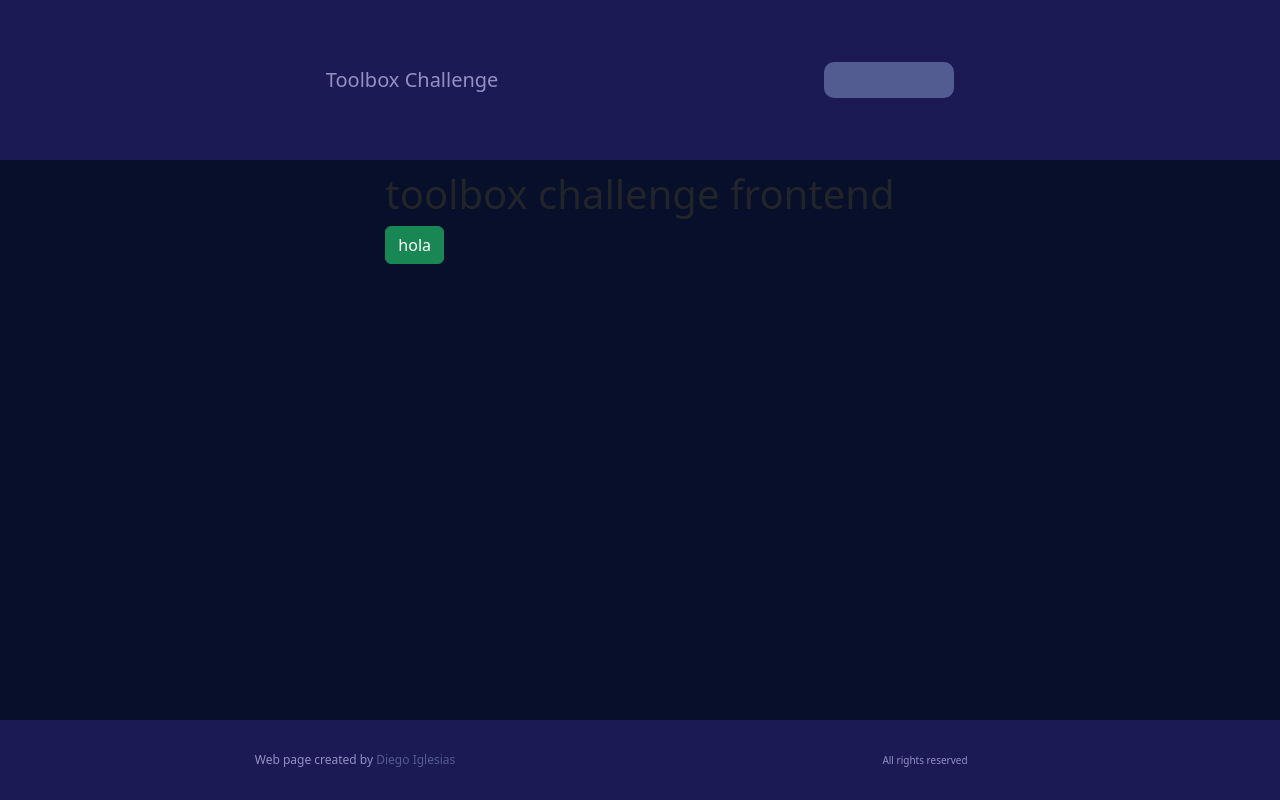
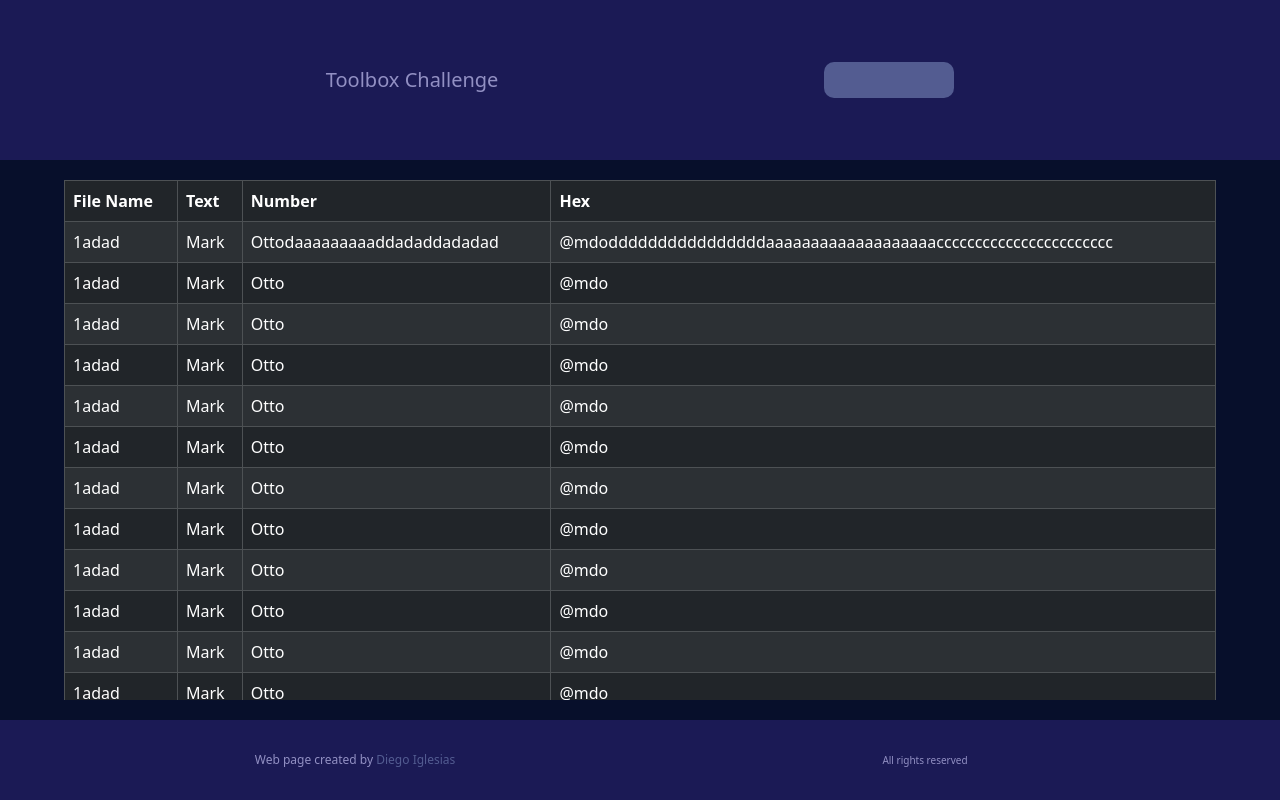
Before and after one commit to diegoiglesiasrojo/Toolbox-Challenge-Frontend, a React (Vite) app: page / in a window 1280 px wide. Built offline with nearby package versions, Linux system fonts and the light colour scheme; no server answers.

Commit message:
v0.7.1 | Created TableWithData component. Styles from table added.

```diff
--- a/package.json
+++ b/package.json
@@ -1,7 +1,7 @@
 {
   "name": "toolbox-challenge-frontend",
   "private": true,
-  "version": "0.7.0",
+  "version": "0.7.1",
   "type": "module",
   "scripts": {
     "dev": "vite",
--- a/src/App.css
+++ /dev/null
@@ -1,3 +0,0 @@
-main {
-  padding: 10px;
-}
--- a/src/App.jsx
+++ b/src/App.jsx
@@ -1,5 +1,3 @@
-import "./App.css";
-import Button from "react-bootstrap/Button";
 import Spinner from "react-bootstrap/Spinner";
 import { useDispatch } from "react-redux";
 import { useEffect, useState } from "react";
@@ -8,6 +6,7 @@ import { getDataServices } from "./services/getData.services";
 import Header from "./components/Header";
 import Footer from "./components/Footer";
 import TheToast from "./components/TheToast";
+import TableWithData from "./components/TableWithData";
 
 const App = () => {
   const dispatch = useDispatch();
@@ -27,10 +26,6 @@ const App = () => {
     generateData();
     setIsLoading(false);
   }, []);
-
-  // import { useSelector, useDispatch } from "react-redux";
-  // const data = useSelector((state) => state.dataFromApi.data);
-  //console.log(isLoading);
 
   if (isLoading) {
     return (
@@ -62,18 +57,7 @@ const App = () => {
     <>
       <TheToast showToast={showToast} setShowToast={setShowToast} />
       <Header />
-      <main style={{ minHeight: "70vh" }}>
-        <h1>toolbox challenge frontend</h1>
-        <Button
-          variant='success'
-          onClick={() => {
-            console.log("holaa");
-            setShowToast(!showToast);
-          }}
-        >
-          hola
-        </Button>
-      </main>
+      <TableWithData />
       <Footer />
     </>
   );
--- /dev/null
+++ b/src/components/TableWithData.jsx
@@ -0,0 +1,133 @@
+import React from "react";
+import Table from "react-bootstrap/Table";
+import { useSelector } from "react-redux";
+
+const TableWithData = () => {
+  const data = useSelector((state) => state.dataFromApi.data);
+  console.log(data);
+  return (
+    <main style={{ minHeight: "70vh" }}>
+      <section
+        style={{
+          height: "65vh",
+          width: "90vw",
+          overflow: "auto",
+          marginTop: "2.5vh",
+        }}
+      >
+        <Table striped bordered hover variant='dark'>
+          <thead>
+            <tr>
+              <th>File Name</th>
+              <th>Text</th>
+              <th>Number</th>
+              <th>Hex</th>
+            </tr>
+          </thead>
+          <tbody>
+            <tr>
+              <td>1adad</td>
+              <td>Mark</td>
+              <td>Ottodaaaaaaaaaddadaddadadad</td>
+              <td>
+                @mdoddddddddddddddddaaaaaaaaaaaaaaaaaaaccccccccccccccccccccccc
+              </td>
+            </tr>
+            <tr>
+              <td>1adad</td>
+              <td>Mark</td>
+              <td>Otto</td>
+              <td>@mdo</td>
+            </tr>
+            <tr>
+              <td>1adad</td>
+              <td>Mark</td>
+              <td>Otto</td>
+              <td>@mdo</td>
+            </tr>
+            <tr>
+              <td>1adad</td>
+              <td>Mark</td>
+              <td>Otto</td>
+              <td>@mdo</td>
+            </tr>
+            <tr>
+              <td>1adad</td>
+              <td>Mark</td>
+              <td>Otto</td>
+              <td>@mdo</td>
+            </tr>
+            <tr>
+              <td>1adad</td>
+              <td>Mark</td>
+              <td>Otto</td>
+              <td>@mdo</td>
+            </tr>
+            <tr>
+              <td>1adad</td>
+              <td>Mark</td>
+              <td>Otto</td>
+              <td>@mdo</td>
+            </tr>
+            <tr>
+              <td>1adad</td>
+              <td>Mark</td>
+              <td>Otto</td>
+              <td>@mdo</td>
+            </tr>
+            <tr>
+              <td>1adad</td>
+              <td>Mark</td>
+              <td>Otto</td>
+              <td>@mdo</td>
+            </tr>
+            <tr>
+              <td>1adad</td>
+              <td>Mark</td>
+              <td>Otto</td>
+              <td>@mdo</td>
+            </tr>
+            <tr>
+              <td>1adad</td>
+              <td>Mark</td>
+              <td>Otto</td>
+              <td>@mdo</td>
+            </tr>
+            <tr>
+              <td>1adad</td>
+              <td>Mark</td>
+              <td>Otto</td>
+              <td>@mdo</td>
+            </tr>
+            <tr>
+              <td>1adad</td>
+              <td>Mark</td>
+              <td>Otto</td>
+              <td>@mdo</td>
+            </tr>
+            <tr>
+              <td>1adad</td>
+              <td>Mark</td>
+              <td>Otto</td>
+              <td>@mdo</td>
+            </tr>
+            <tr>
+              <td>1adad</td>
+              <td>Mark</td>
+              <td>Otto</td>
+              <td>@mdo</td>
+            </tr>
+            <tr>
+              <td>1adad</td>
+              <td>Mark</td>
+              <td>Otto</td>
+              <td>@mdo</td>
+            </tr>
+          </tbody>
+        </Table>
+      </section>
+    </main>
+  );
+};
+
+export default TableWithData;
--- a/src/components/TheToast.jsx
+++ b/src/components/TheToast.jsx
@@ -1,7 +1,6 @@
 import Toast from "react-bootstrap/Toast";
 
 const TheToast = ({ showToast, setShowToast }) => {
-  console.log(showToast);
   return (
     <Toast
       style={{
```
